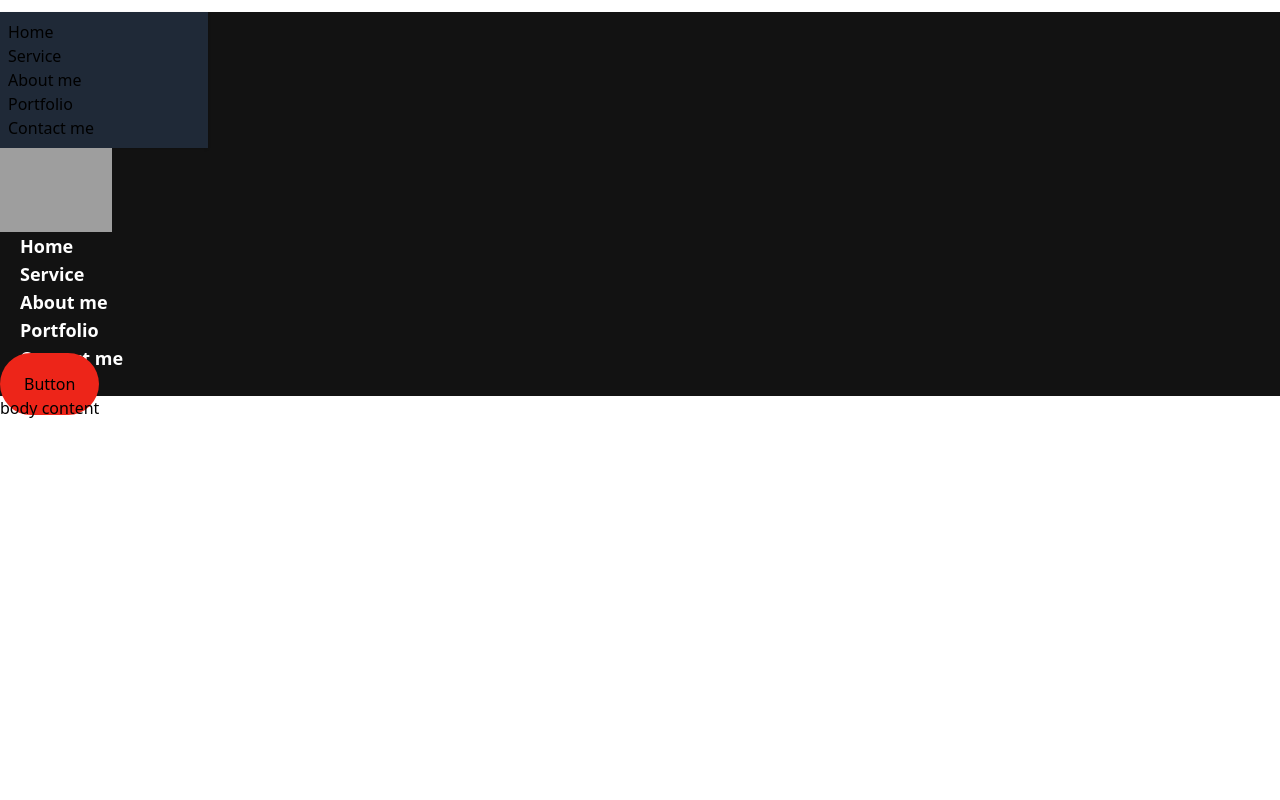
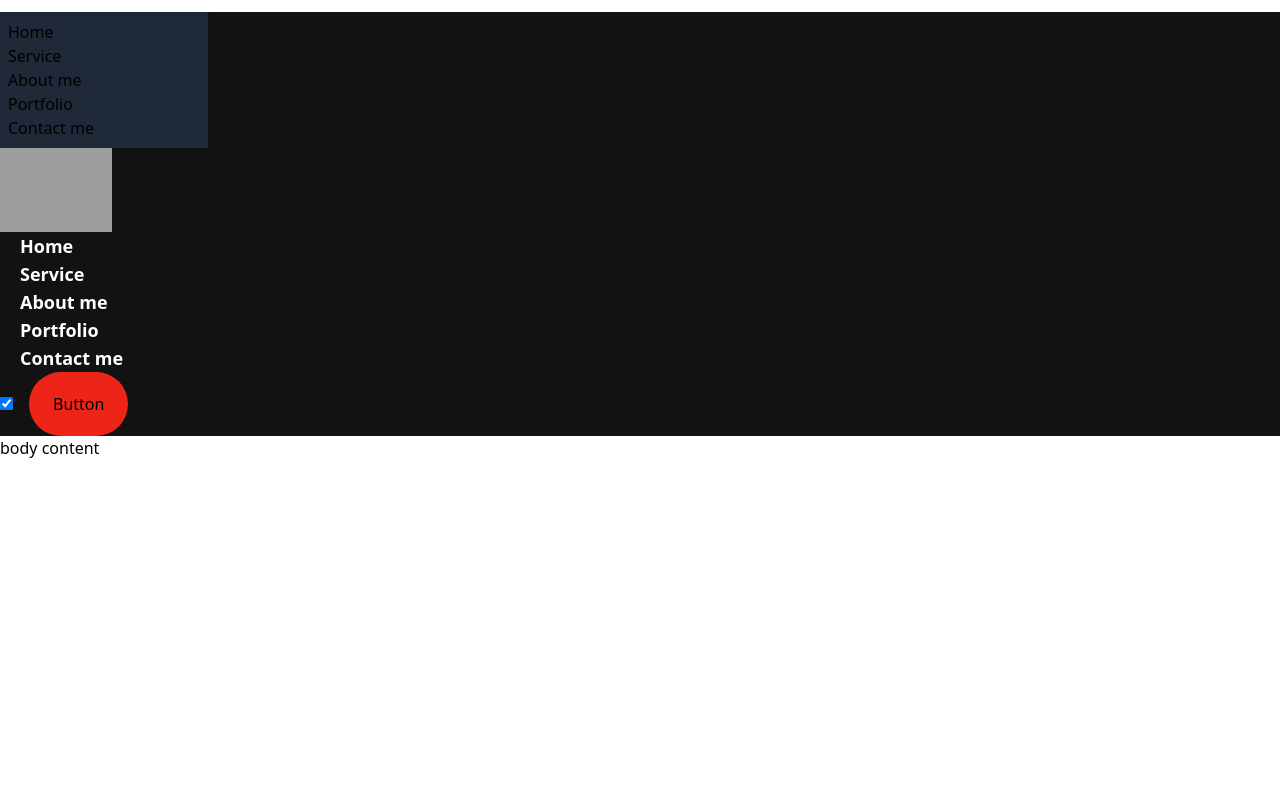
Before and after one commit to kausar017/Kausar-mia-Portfolio, a React (Vite) app: page / in a window 1280 px wide. Shown: the top 800 px of the page. Built offline with nearby package versions, Linux system fonts and the light colour scheme; grey boxes are pictures that could not be loaded.

Commit message:
toggole bar incloded with navbar

```diff
--- a/src/Conponent/shear/Header/Header.jsx
+++ b/src/Conponent/shear/Header/Header.jsx
@@ -41,7 +41,10 @@ function Header() {
                         <li className='hover:text-[#ed2519]'><a>Contact me</a></li>
                     </ul>
                 </div>
-                <div className="navbar-end">
+                <div className="navbar-end gap-4 flex items-center">
+                    <div>
+                        <input type="checkbox" className="toggle toggle-error" defaultChecked />
+                    </div>
                     <a className="btn bg-[#ed2519] rounded-full px-6 py-5 hover:bg-white hover:text-black">Button</a>
                 </div>
             </div>
```
